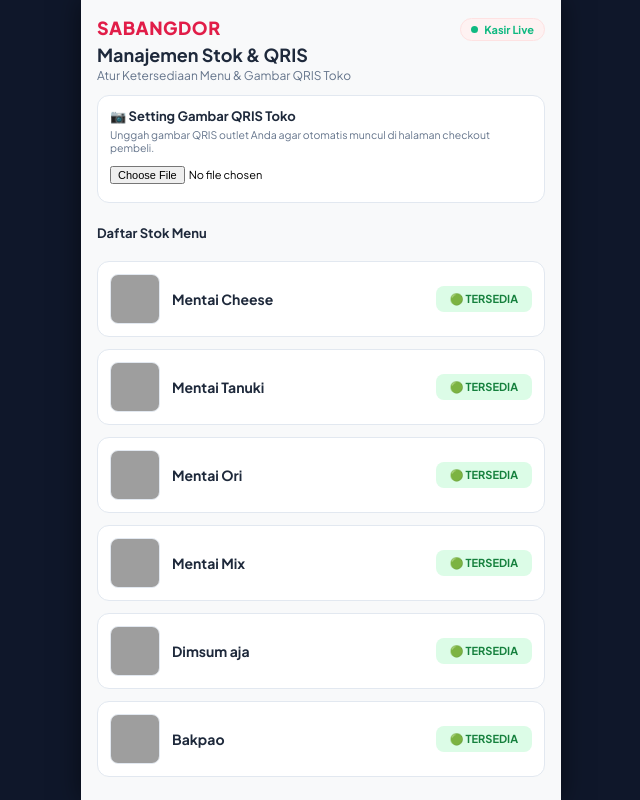
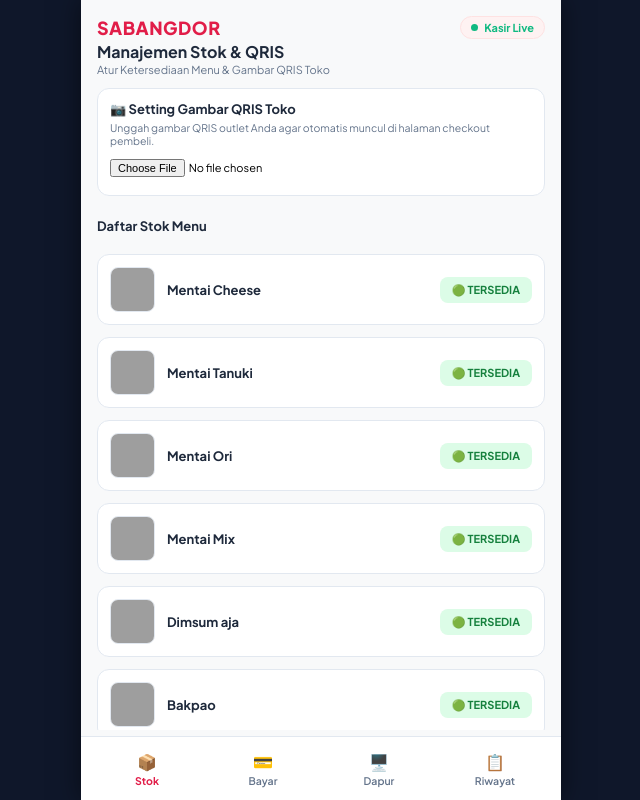
Before and after one commit to Ghibran-nim/self-ordering-system-sabangdoor, a website: page penjual-page/dashboard.html in a window 1280 px wide. Shown: the whole page, without its empty margins (319-959 px from the left). Drawn offline with Linux system fonts and the light colour scheme; grey boxes are pictures that could not be loaded.

Commit message:
Refactor mobile styles in style-penjual.css
Updated styles for mobile view, adjusted padding, margins, and font sizes for better layout and appearance.

```diff
--- a/penjual-page/style-penjual.css
+++ b/penjual-page/style-penjual.css
@@ -26,7 +26,7 @@
     min-height: 100vh;
 }
 
-/* CONTAINER MOBILE VIEW HP (Disamakan persis dengan index.html) */
+/* CONTAINER MOBILE VIEW HP */
 .mobile-container {
     width: 100%;
     max-width: 480px;
@@ -34,10 +34,10 @@
     background-color: var(--bg-app);
     display: flex;
     flex-direction: column;
-    overflow-y: auto;
     position: relative;
     box-shadow: 0 0 25px rgba(0,0,0,0.5);
-    padding: 16px;
+    padding: 16px 16px 70px 16px; /* Padding bawah disisakan untuk bottom navbar */
+    overflow: hidden;
 }
 
 /* HEADER ATAS */
@@ -52,20 +52,20 @@
     font-size: 18px;
     font-weight: 800;
     color: var(--primary-red);
-    margin-bottom: 4px;
+    margin-bottom: 2px;
     letter-spacing: 0.5px;
 }
 
 .page-title {
-    font-size: 18px;
+    font-size: 16px;
     font-weight: 700;
     color: var(--text-main);
 }
 
 .page-subtitle {
-    font-size: 12px;
+    font-size: 11px;
     color: var(--text-muted);
-    margin-top: 2px;
+    margin-top: 1px;
 }
 
 .status-indicator {
@@ -79,7 +79,6 @@
     color: var(--status-green);
     font-weight: 700;
     border: 1px solid #FEE2E2;
-    margin-top: 2px;
 }
 
 .dot-live {
@@ -89,51 +88,45 @@
     border-radius: 50%;
 }
 
-/* NAVBAR TAB KATEGORI ATAS (Gaya persis seperti index.html) */
-.nav-tab-bar {
+/* NAVBAR TAB KATEGORI DI BAWAH (BOTTOM NAVBAR) */
+.nav-tab-bar-bottom {
+    position: absolute;
+    bottom: 0;
+    left: 0;
+    width: 100%;
+    height: 64px;
+    background-color: white;
+    border-top: 1px solid var(--border-line);
     display: flex;
-    background-color: white;
-    border-bottom: 1px solid var(--border-line);
-    padding: 0;
-    margin-bottom: 16px;
-    overflow-x: auto;
-    scrollbar-width: none;
-    position: sticky;
-    top: -16px;
-    z-index: 99;
-    margin-left: -16px;
-    margin-right: -16px;
-    padding-left: 12px;
-    padding-right: 12px;
-}
-
-.nav-tab-bar::-webkit-scrollbar {
-    display: none;
+    justify-content: space-around;
+    align-items: center;
+    z-index: 100;
+    padding: 0 8px;
 }
 
 .tab-item {
-    flex: 0 0 auto;
+    flex: 1;
     background: transparent;
     border: none;
-    padding: 12px 14px;
     display: flex;
+    flex-direction: column;
     align-items: center;
     justify-content: center;
     cursor: pointer;
     position: relative;
-    border-bottom: 3px solid transparent;
+    padding: 6px 0;
     transition: all 0.2s ease;
 }
 
+.tab-icon {
+    font-size: 16px;
+    margin-bottom: 2px;
+}
+
 .tab-label {
-    font-size: 12px;
+    font-size: 10.5px;
     font-weight: 600;
     color: var(--text-muted);
-    white-space: nowrap;
-}
-
-.tab-item.active {
-    border-bottom: 3px solid var(--primary-red);
 }
 
 .tab-item.active .tab-label {
@@ -143,13 +136,13 @@
 
 .badge-notif {
     position: absolute;
-    top: 6px;
-    right: 4px;
+    top: 4px;
+    right: 22%;
     background-color: var(--primary-red);
     color: white;
-    font-size: 10px;
+    font-size: 9px;
     font-weight: 800;
-    padding: 2px 6px;
+    padding: 1px 5px;
     border-radius: 10px;
 }
 
@@ -158,6 +151,8 @@
     flex: 1;
     display: flex;
     flex-direction: column;
+    overflow-y: auto;
+    padding-bottom: 12px;
 }
 
 .page-section {
@@ -175,7 +170,7 @@
     margin-bottom: 20px;
 }
 
-/* KARTU STOK MENU (Disamakan dengan .card-menu di index.html) */
+/* KARTU STOK MENU */
 .stok-card {
     background-color: var(--card-bg);
     border-radius: 12px;
@@ -188,7 +183,6 @@
 
 .stok-card.habis {
     opacity: 0.5;
-    filter: grayscale(100%);
     background-color: #F1F5F9;
 }
 
@@ -199,21 +193,21 @@
 }
 
 .stok-thumb {
-    width: 50px;
-    height: 50px;
+    width: 45px;
+    height: 45px;
     object-fit: cover;
     border-radius: 8px;
     border: 1px solid var(--border-line);
 }
 
 .stok-name {
-    font-size: 14px;
+    font-size: 13px;
     font-weight: 700;
     color: var(--text-main);
 }
 
 .btn-toggle-stok {
-    padding: 6px 14px;
+    padding: 6px 12px;
     border: none;
     border-radius: 8px;
     font-size: 11px;
@@ -221,15 +215,8 @@
     cursor: pointer;
 }
 
-.btn-toggle-stok.ready {
-    background-color: #DCFCE7;
-    color: #15803D;
-}
-
-.btn-toggle-stok.empty {
-    background-color: #FEE2E2;
-    color: #991B1B;
-}
+.btn-toggle-stok.ready { background-color: #DCFCE7; color: #15803D; }
+.btn-toggle-stok.empty { background-color: #FEE2E2; color: #991B1B; }
 
 /* KARTU PEMBAYARAN & KANBAN */
 .order-card-mobile {
@@ -250,7 +237,7 @@
 }
 
 .order-id-txt {
-    font-size: 14px;
+    font-size: 13px;
     font-weight: 800;
     color: var(--text-main);
 }
@@ -294,7 +281,6 @@
 .btn-m-cook { background-color: #2563EB; color: white; }
 .btn-m-finish { background-color: var(--status-green); color: white; }
 
-/* KANBAN TABS MOBILE */
 .kanban-mobile-tabs {
     display: flex;
     gap: 6px;
@@ -319,11 +305,10 @@
     border-color: var(--dark-maroon);
 }
 
-/* RIWAYAT & OMZET */
 .omzet-banner {
     background-color: var(--dark-maroon);
     color: white;
-    padding: 16px;
+    padding: 14px;
     border-radius: 12px;
     text-align: center;
     margin-bottom: 14px;
```
